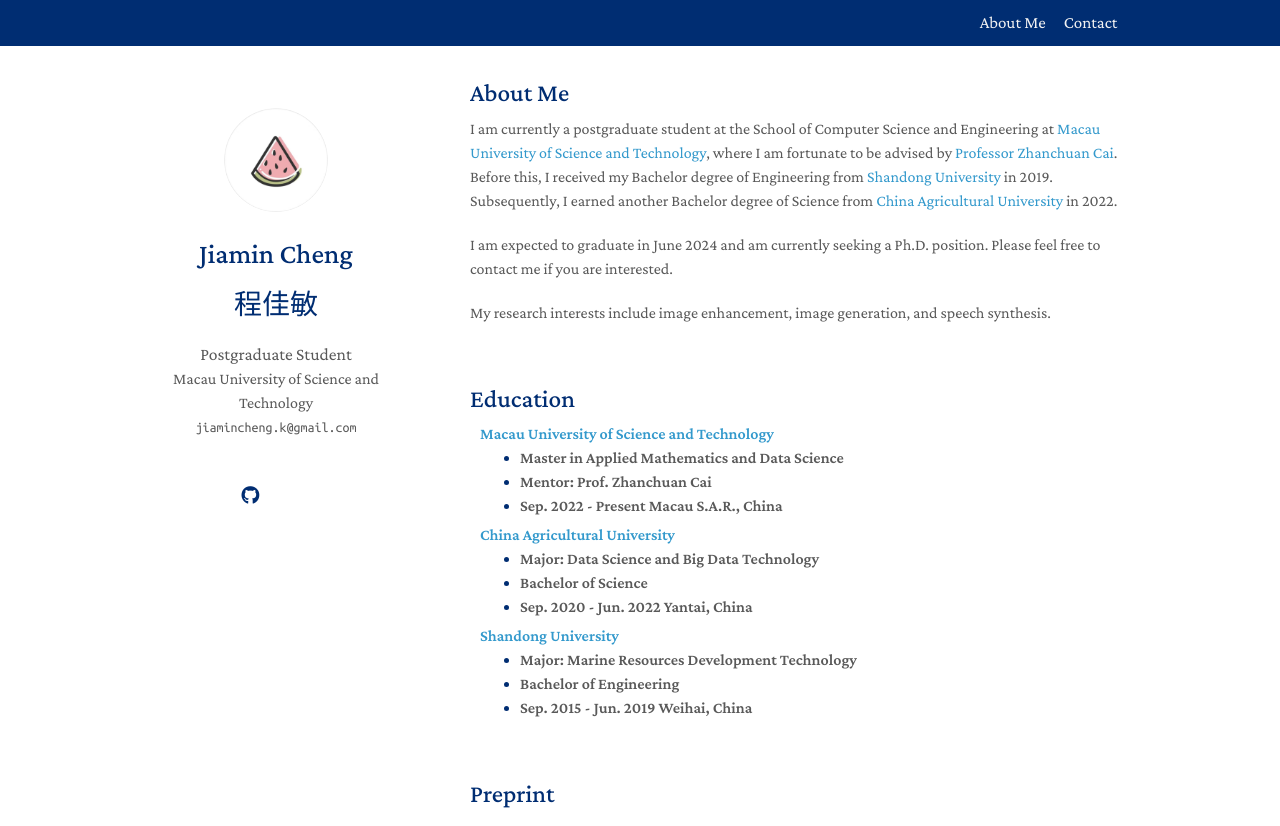
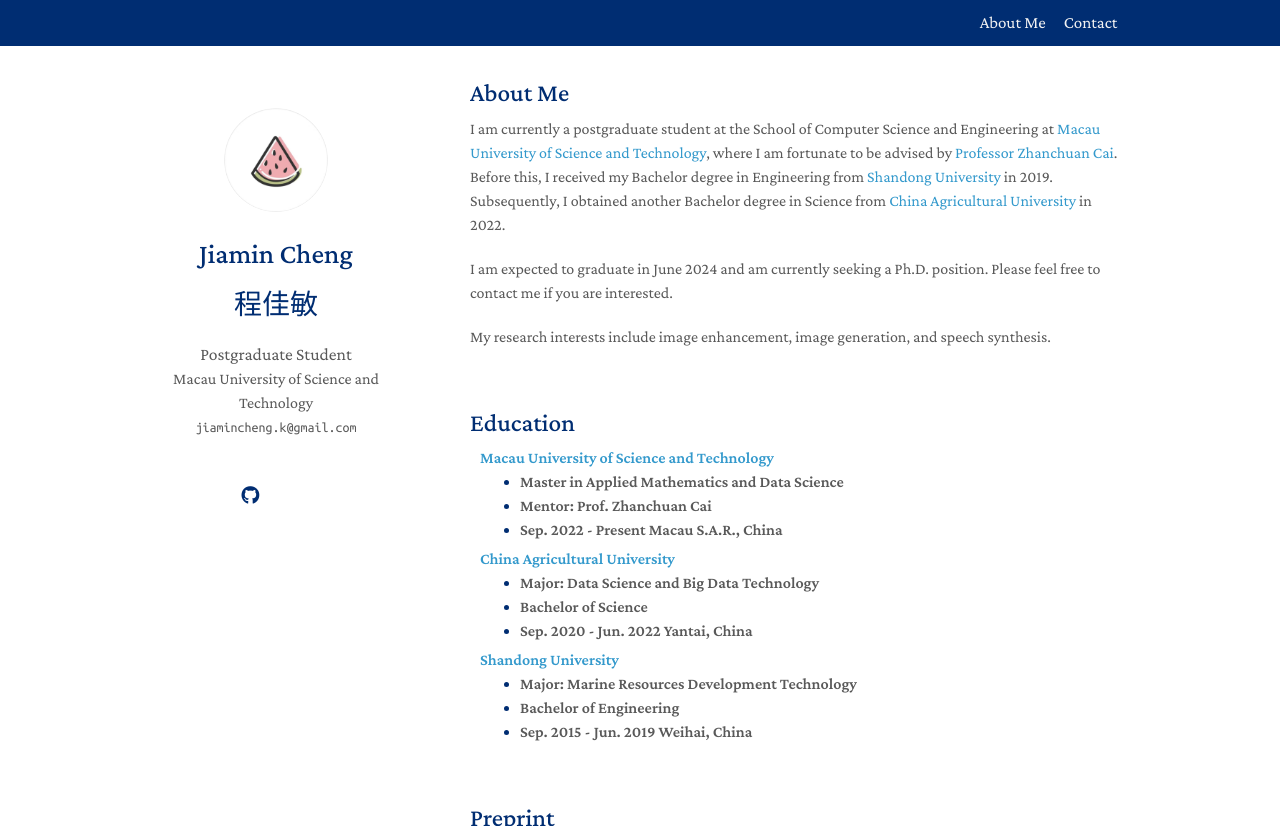
Before and after one commit to jiamincheng/jiamincheng.github.io, a Jekyll site: the page built from index.md, in a window 1280 px wide and 900 px high, cut to the strip 0-826 px from the top of the window. Built offline with Jekyll 4.4.1, drawn with Linux system fonts in a browser that asks for light colours; a style sheet for code colours, icons or effects is not loaded.

Commit message:
Update index.md

```diff
--- a/index.md
+++ b/index.md
@@ -6,7 +6,7 @@ layout: homepage
 
 <h2 style="margin: 60px 0px 10px;">About Me</h2>
 
-I am currently a postgraduate student at the School of Computer Science and Engineering at [Macau University of Science and Technology](https://www.must.edu.mo/en), where I am fortunate to be advised by [Professor Zhanchuan Cai](https://www.must.edu.mo/en/scse/staff/cai-zhan-chuan). Before this, I received my Bachelor degree of Engineering from [Shandong University](https://www.en.sdu.edu.cn/) in 2019. Subsequently, I earned another Bachelor degree of Science from [China Agricultural University](https://www.cau.edu.cn/) in 2022.
+I am currently a postgraduate student at the School of Computer Science and Engineering at [Macau University of Science and Technology](https://www.must.edu.mo/en), where I am fortunate to be advised by [Professor Zhanchuan Cai](https://www.must.edu.mo/en/scse/staff/cai-zhan-chuan). Before this, I received my Bachelor degree in Engineering from [Shandong University](https://www.en.sdu.edu.cn/) in 2019. Subsequently, I obtained another Bachelor degree in Science from [China Agricultural University](https://www.cau.edu.cn/) in 2022.
 
 I am expected to graduate in June 2024 and am currently seeking a Ph.D. position. Please feel free to contact me if you are interested.
 
```
